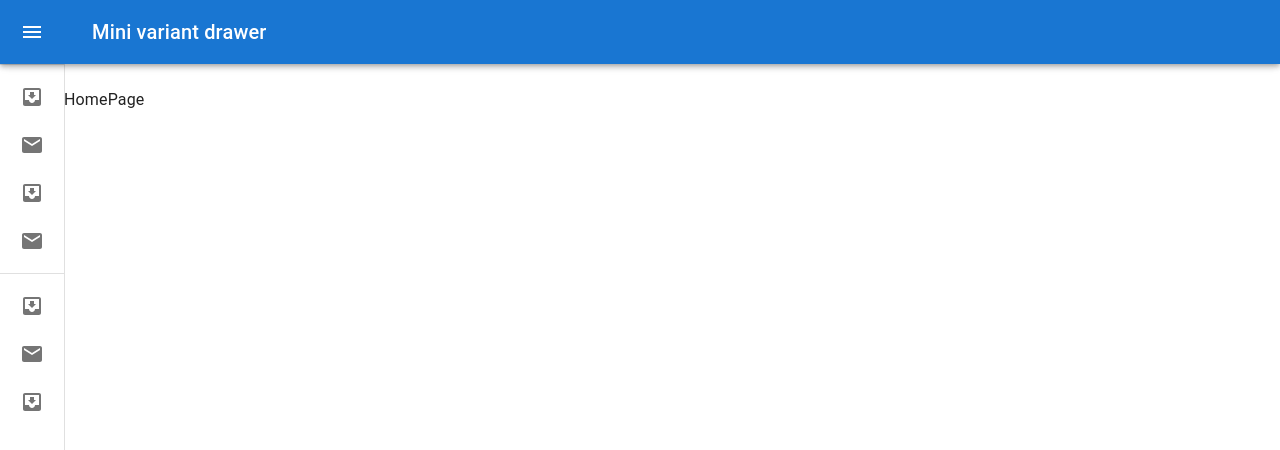
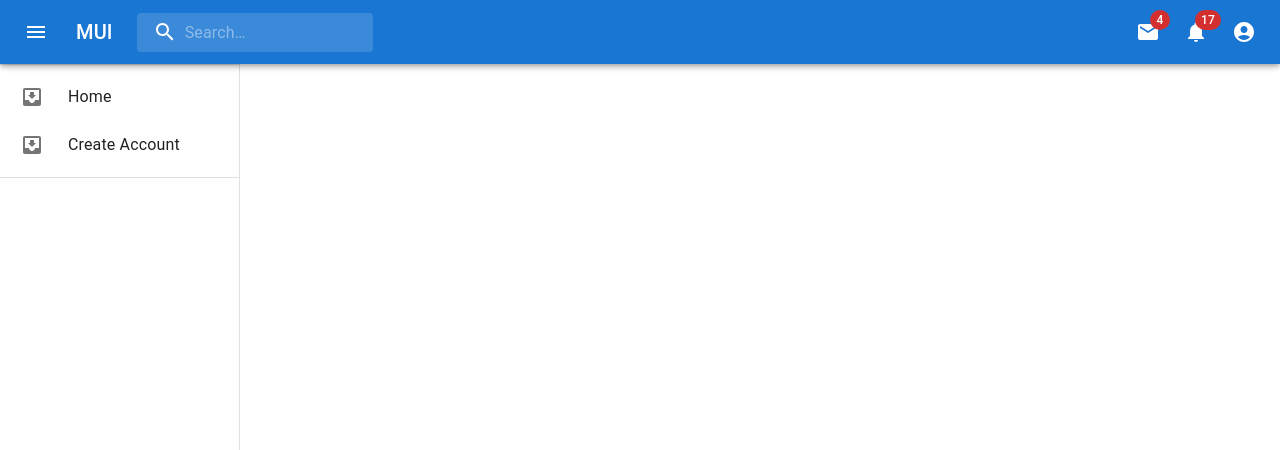
Before and after one commit to lokhandecoder/MembershipManagementWeb, a React (Create React App) app: page / in a window 1280 px wide. Shown: the top 450 px of the page. Built offline with nearby package versions, Linux system fonts and the light colour scheme.

Commit message:
new chnages

```diff
--- a/package.json
+++ b/package.json
@@ -24,7 +24,8 @@
     "react-scripts": "5.0.1",
     "styled-components": "^6.1.8",
     "typescript": "^4.9.5",
-    "web-vitals": "^2.1.4"
+    "web-vitals": "^2.1.4",
+    "zustand": "^4.4.7"
   },
   "scripts": {
     "start": "react-scripts start",
--- a/src/Components/Fixed/LayoutComponent.tsx
+++ b/src/Components/Fixed/LayoutComponent.tsx
@@ -1,5 +1,6 @@
 import React, { ReactNode } from "react";
 import MiniDrawer from "./MiniDrawer";
+import SideNav from "./SideNav";
 
 interface LayoutComponentProps {
   children: ReactNode;
@@ -9,7 +10,8 @@
   return (
     <>
       <MiniDrawer />
-      <div style={{marginLeft: "5%"}}>
+      <SideNav />
+      <div style={{marginLeft: "4%", marginTop: "1.5%"}}>
       {children}
       </div>
     </>
--- a/src/Components/Fixed/MiniDrawer.tsx
+++ b/src/Components/Fixed/MiniDrawer.tsx
@@ -1,189 +1,247 @@
 import * as React from 'react';
-import { styled, useTheme, Theme, CSSObject } from '@mui/material/styles';
+import { styled, alpha } from '@mui/material/styles';
 import Box from '@mui/material/Box';
-import MuiDrawer from '@mui/material/Drawer';
+import Toolbar from '@mui/material/Toolbar';
+import IconButton from '@mui/material/IconButton';
+import Typography from '@mui/material/Typography';
+import InputBase from '@mui/material/InputBase';
+import Badge from '@mui/material/Badge';
+import MenuItem from '@mui/material/MenuItem';
+import Menu from '@mui/material/Menu';
+import MenuIcon from '@mui/icons-material/Menu';
+import SearchIcon from '@mui/icons-material/Search';
+import AccountCircle from '@mui/icons-material/AccountCircle';
+import MailIcon from '@mui/icons-material/Mail';
+import NotificationsIcon from '@mui/icons-material/Notifications';
+import MoreIcon from '@mui/icons-material/MoreVert';
 import MuiAppBar, { AppBarProps as MuiAppBarProps } from '@mui/material/AppBar';
-import Toolbar from '@mui/material/Toolbar';
-import List from '@mui/material/List';
-import CssBaseline from '@mui/material/CssBaseline';
-import Typography from '@mui/material/Typography';
-import Divider from '@mui/material/Divider';
-import IconButton from '@mui/material/IconButton';
-import MenuIcon from '@mui/icons-material/Menu';
-import ChevronLeftIcon from '@mui/icons-material/ChevronLeft';
-import ChevronRightIcon from '@mui/icons-material/ChevronRight';
-import ListItem from '@mui/material/ListItem';
-import ListItemButton from '@mui/material/ListItemButton';
-import ListItemIcon from '@mui/material/ListItemIcon';
-import ListItemText from '@mui/material/ListItemText';
-import InboxIcon from '@mui/icons-material/MoveToInbox';
-import MailIcon from '@mui/icons-material/Mail';
+import { useAppStore } from '../../appStore';
 
-const drawerWidth = 240;
+interface AppBarProps extends MuiAppBarProps {
+    open?: boolean;
+  }
+const AppBar = styled(MuiAppBar, {
+    shouldForwardProp: (prop) => prop !== 'open',
+  })<AppBarProps>(({ theme }) => ({
+    zIndex: theme.zIndex.drawer + 1,
 
-const openedMixin = (theme: Theme): CSSObject => ({
-  width: drawerWidth,
-  transition: theme.transitions.create('width', {
-    easing: theme.transitions.easing.sharp,
-    duration: theme.transitions.duration.enteringScreen,
-  }),
-  overflowX: 'hidden',
-});
+  }));
+const Search = styled('div')(({ theme }) => ({
+  position: 'relative',
+  borderRadius: theme.shape.borderRadius,
+  backgroundColor: alpha(theme.palette.common.white, 0.15),
+  '&:hover': {
+    backgroundColor: alpha(theme.palette.common.white, 0.25),
+  },
+  marginRight: theme.spacing(2),
+  marginLeft: 0,
+  width: '100%',
+  [theme.breakpoints.up('sm')]: {
+    marginLeft: theme.spacing(3),
+    width: 'auto',
+  },
+}));
 
-const closedMixin = (theme: Theme): CSSObject => ({
-  transition: theme.transitions.create('width', {
-    easing: theme.transitions.easing.sharp,
-    duration: theme.transitions.duration.leavingScreen,
-  }),
-  overflowX: 'hidden',
-  width: `calc(${theme.spacing(7)} + 1px)`,
-  [theme.breakpoints.up('sm')]: {
-    width: `calc(${theme.spacing(8)} + 1px)`,
-  },
-});
-
-const DrawerHeader = styled('div')(({ theme }) => ({
+const SearchIconWrapper = styled('div')(({ theme }) => ({
+  padding: theme.spacing(0, 2),
+  height: '100%',
+  position: 'absolute',
+  pointerEvents: 'none',
   display: 'flex',
   alignItems: 'center',
-  justifyContent: 'flex-end',
-  padding: theme.spacing(0, 1),
-  // necessary for content to be below app bar
-  ...theme.mixins.toolbar,
+  justifyContent: 'center',
 }));
 
-interface AppBarProps extends MuiAppBarProps {
-  open?: boolean;
-}
-
-const AppBar = styled(MuiAppBar, {
-  shouldForwardProp: (prop) => prop !== 'open',
-})<AppBarProps>(({ theme, open }) => ({
-  zIndex: theme.zIndex.drawer + 1,
-  transition: theme.transitions.create(['width', 'margin'], {
-    easing: theme.transitions.easing.sharp,
-    duration: theme.transitions.duration.leavingScreen,
-  }),
-  ...(open && {
-    marginLeft: drawerWidth,
-    width: `calc(100% - ${drawerWidth}px)`,
-    transition: theme.transitions.create(['width', 'margin'], {
-      easing: theme.transitions.easing.sharp,
-      duration: theme.transitions.duration.enteringScreen,
-    }),
-  }),
+const StyledInputBase = styled(InputBase)(({ theme }) => ({
+  color: 'inherit',
+  '& .MuiInputBase-input': {
+    padding: theme.spacing(1, 1, 1, 0),
+    // vertical padding + font size from searchIcon
+    paddingLeft: `calc(1em + ${theme.spacing(4)})`,
+    transition: theme.transitions.create('width'),
+    width: '100%',
+    [theme.breakpoints.up('md')]: {
+      width: '20ch',
+    },
+  },
 }));
 
-const Drawer = styled(MuiDrawer, { shouldForwardProp: (prop) => prop !== 'open' })(
-  ({ theme, open }) => ({
-    width: drawerWidth,
-    flexShrink: 0,
-    whiteSpace: 'nowrap',
-    boxSizing: 'border-box',
-    ...(open && {
-      ...openedMixin(theme),
-      '& .MuiDrawer-paper': openedMixin(theme),
-    }),
-    ...(!open && {
-      ...closedMixin(theme),
-      '& .MuiDrawer-paper': closedMixin(theme),
-    }),
-  }),
-);
+export default function MiniDrawer() {
+  const [anchorEl, setAnchorEl] = React.useState<null | HTMLElement>(null);
+  const [mobileMoreAnchorEl, setMobileMoreAnchorEl] =
+    React.useState<null | HTMLElement>(null);
 
-export default function MiniDrawer() {
-  const theme = useTheme();
-  const [open, setOpen] = React.useState(false);
+    const updateOpen = useAppStore((state) => state.updateOpen);
+    const dopen = useAppStore((state) => state.dopen);
+  const isMenuOpen = Boolean(anchorEl);
+  const isMobileMenuOpen = Boolean(mobileMoreAnchorEl);
 
-  const handleDrawerOpen = () => {
-    setOpen(true);
+  const handleProfileMenuOpen = (event: React.MouseEvent<HTMLElement>) => {
+    setAnchorEl(event.currentTarget);
   };
 
-  const handleDrawerClose = () => {
-    setOpen(false);
+  const handleMobileMenuClose = () => {
+    setMobileMoreAnchorEl(null);
   };
 
+  const handleMenuClose = () => {
+    setAnchorEl(null);
+    handleMobileMenuClose();
+  };
+
+  const handleMobileMenuOpen = (event: React.MouseEvent<HTMLElement>) => {
+    setMobileMoreAnchorEl(event.currentTarget);
+  };
+
+  const menuId = 'primary-search-account-menu';
+  const renderMenu = (
+    <Menu
+      anchorEl={anchorEl}
+      anchorOrigin={{
+        vertical: 'top',
+        horizontal: 'right',
+      }}
+      id={menuId}
+      keepMounted
+      transformOrigin={{
+        vertical: 'top',
+        horizontal: 'right',
+      }}
+      open={isMenuOpen}
+      onClose={handleMenuClose}
+    >
+      <MenuItem onClick={handleMenuClose}>Profile</MenuItem>
+      <MenuItem onClick={handleMenuClose}>My account</MenuItem>
+    </Menu>
+  );
+
+  const mobileMenuId = 'primary-search-account-menu-mobile';
+  const renderMobileMenu = (
+    <Menu
+      anchorEl={mobileMoreAnchorEl}
+      anchorOrigin={{
+        vertical: 'top',
+        horizontal: 'right',
+      }}
+      id={mobileMenuId}
+      keepMounted
+      transformOrigin={{
+        vertical: 'top',
+        horizontal: 'right',
+      }}
+      open={isMobileMenuOpen}
+      onClose={handleMobileMenuClose}
+    >
+      <MenuItem>
+        <IconButton size="large" aria-label="show 4 new mails" color="inherit">
+          <Badge badgeContent={4} color="error">
+            <MailIcon />
+          </Badge>
+        </IconButton>
+        <p>Messages</p>
+      </MenuItem>
+      <MenuItem>
+        <IconButton
+          size="large"
+          aria-label="show 17 new notifications"
+          color="inherit"
+        >
+          <Badge badgeContent={17} color="error">
+            <NotificationsIcon />
+          </Badge>
+        </IconButton>
+        <p>Notifications</p>
+      </MenuItem>
+      <MenuItem onClick={handleProfileMenuOpen}>
+        <IconButton
+          size="large"
+          aria-label="account of current user"
+          aria-controls="primary-search-account-menu"
+          aria-haspopup="true"
+          color="inherit"
+        >
+          <AccountCircle />
+        </IconButton>
+        <p>Profile</p>
+      </MenuItem>
+    </Menu>
+  );
+
   return (
-    <Box sx={{ display: 'flex' }}>
-      <CssBaseline />
-      <AppBar position="fixed" open={open} >
+    <Box sx={{ flexGrow: 1 }}>
+      <AppBar position="fixed">
         <Toolbar>
           <IconButton
+            size="large"
+            edge="start"
             color="inherit"
             aria-label="open drawer"
-            onClick={handleDrawerOpen}
-            edge="start"
-            sx={{
-              marginRight: 5,
-              ...(open && { display: 'none' }),
-            }}
+            sx={{ mr: 2 }}
+            onClick={() => updateOpen(!dopen)}
           >
             <MenuIcon />
           </IconButton>
-          <Typography variant="h6" noWrap component="div">
-            Mini variant drawer
+          <Typography
+            variant="h6"
+            noWrap
+            component="div"
+            sx={{ display: { xs: 'none', sm: 'block' } }}
+          >
+            MUI
           </Typography>
+          <Search>
+            <SearchIconWrapper>
+              <SearchIcon />
+            </SearchIconWrapper>
+            <StyledInputBase
+              placeholder="Search…"
+              inputProps={{ 'aria-label': 'search' }}
+            />
+          </Search>
+          <Box sx={{ flexGrow: 1 }} />
+          <Box sx={{ display: { xs: 'none', md: 'flex' } }}>
+            <IconButton size="large" aria-label="show 4 new mails" color="inherit">
+              <Badge badgeContent={4} color="error">
+                <MailIcon />
+              </Badge>
+            </IconButton>
+            <IconButton
+              size="large"
+              aria-label="show 17 new notifications"
+              color="inherit"
+            >
+              <Badge badgeContent={17} color="error">
+                <NotificationsIcon />
+              </Badge>
+            </IconButton>
+            <IconButton
+              size="large"
+              edge="end"
+              aria-label="account of current user"
+              aria-controls={menuId}
+              aria-haspopup="true"
+              onClick={handleProfileMenuOpen}
+              color="inherit"
+            >
+              <AccountCircle />
+            </IconButton>
+          </Box>
+          <Box sx={{ display: { xs: 'flex', md: 'none' } }}>
+            <IconButton
+              size="large"
+              aria-label="show more"
+              aria-controls={mobileMenuId}
+              aria-haspopup="true"
+              onClick={handleMobileMenuOpen}
+              color="inherit"
+            >
+              <MoreIcon />
+            </IconButton>
+          </Box>
         </Toolbar>
       </AppBar>
-      <Drawer variant="permanent" open={open}>
-        <DrawerHeader>
-          <IconButton onClick={handleDrawerClose}>
-            {theme.direction === 'rtl' ? <ChevronRightIcon /> : <ChevronLeftIcon />}
-          </IconButton>
-        </DrawerHeader>
-        <Divider />
-        <List>
-          {['Inbox', 'Starred', 'Send email', 'Drafts'].map((text, index) => (
-            <ListItem key={text} disablePadding sx={{ display: 'block' }}>
-              <ListItemButton
-                sx={{
-                  minHeight: 48,
-                  justifyContent: open ? 'initial' : 'center',
-                  px: 2.5,
-                }}
-              >
-                <ListItemIcon
-                  sx={{
-                    minWidth: 0,
-                    mr: open ? 3 : 'auto',
-                    justifyContent: 'center',
-                  }}
-                >
-                  {index % 2 === 0 ? <InboxIcon /> : <MailIcon />}
-                </ListItemIcon>
-                <ListItemText primary={text} sx={{ opacity: open ? 1 : 0 }} />
-              </ListItemButton>
-            </ListItem>
-          ))}
-        </List>
-        <Divider />
-        <List>
-          {['All mail', 'Trash', 'Spam'].map((text, index) => (
-            <ListItem key={text} disablePadding sx={{ display: 'block' }}>
-              <ListItemButton
-                sx={{
-                  minHeight: 48,
-                  justifyContent: open ? 'initial' : 'center',
-                  px: 2.5,
-                }}
-              >
-                <ListItemIcon
-                  sx={{
-                    minWidth: 0,
-                    mr: open ? 3 : 'auto',
-                    justifyContent: 'center',
-                  }}
-                >
-                  {index % 2 === 0 ? <InboxIcon /> : <MailIcon />}
-                </ListItemIcon>
-                <ListItemText primary={text} sx={{ opacity: open ? 1 : 0 }} />
-              </ListItemButton>
-            </ListItem>
-          ))}
-        </List>
-      </Drawer>
-      <Box component="main" sx={{ flexGrow: 1, p: 3, mb: 5 }}>
-
-      </Box>
+      {renderMobileMenu}
+      {renderMenu}
     </Box>
   );
 }
--- /dev/null
+++ b/src/Components/Fixed/SideNav.tsx
@@ -0,0 +1,144 @@
+import * as React from "react";
+import { styled, useTheme, Theme, CSSObject } from "@mui/material/styles";
+import Box from "@mui/material/Box";
+import MuiDrawer from "@mui/material/Drawer";
+import MuiAppBar, { AppBarProps as MuiAppBarProps } from "@mui/material/AppBar";
+import Toolbar from "@mui/material/Toolbar";
+import List from "@mui/material/List";
+import CssBaseline from "@mui/material/CssBaseline";
+import Typography from "@mui/material/Typography";
+import Divider from "@mui/material/Divider";
+import IconButton from "@mui/material/IconButton";
+import MenuIcon from "@mui/icons-material/Menu";
+import ChevronLeftIcon from "@mui/icons-material/ChevronLeft";
+import ChevronRightIcon from "@mui/icons-material/ChevronRight";
+import ListItem from "@mui/material/ListItem";
+import ListItemButton from "@mui/material/ListItemButton";
+import ListItemIcon from "@mui/material/ListItemIcon";
+import ListItemText from "@mui/material/ListItemText";
+import InboxIcon from "@mui/icons-material/MoveToInbox";
+import MailIcon from "@mui/icons-material/Mail";
+import { useNavigate } from "react-router-dom";
+import { useAppStore } from "../../appStore";
+
+const drawerWidth = 240;
+
+const openedMixin = (theme: Theme): CSSObject => ({
+  width: drawerWidth,
+  transition: theme.transitions.create("width", {
+    easing: theme.transitions.easing.sharp,
+    duration: theme.transitions.duration.enteringScreen,
+  }),
+  overflowX: "hidden",
+});
+
+const closedMixin = (theme: Theme): CSSObject => ({
+  transition: theme.transitions.create("width", {
+    easing: theme.transitions.easing.sharp,
+    duration: theme.transitions.duration.leavingScreen,
+  }),
+  overflowX: "hidden",
+  width: `calc(${theme.spacing(7)} + 1px)`,
+  [theme.breakpoints.up("sm")]: {
+    width: `calc(${theme.spacing(8)} + 1px)`,
+  },
+});
+
+const DrawerHeader = styled("div")(({ theme }) => ({
+  display: "flex",
+  alignItems: "center",
+  justifyContent: "flex-end",
+  padding: theme.spacing(0, 1),
+  // necessary for content to be below app bar
+  ...theme.mixins.toolbar,
+}));
+
+
+
+const Drawer = styled(MuiDrawer, {
+  shouldForwardProp: (prop) => prop !== "open",
+})(({ theme, open }) => ({
+  width: drawerWidth,
+  flexShrink: 0,
+  whiteSpace: "nowrap",
+  boxSizing: "border-box",
+  ...(open && {
+    ...openedMixin(theme),
+    "& .MuiDrawer-paper": openedMixin(theme),
+  }),
+  ...(!open && {
+    ...closedMixin(theme),
+    "& .MuiDrawer-paper": closedMixin(theme),
+  }),
+}));
+
+export default function SideNav() {
+  const theme = useTheme();
+//   const [open, setOpen] = React.useState(true);
+  const open = useAppStore((state) => state.dopen);
+  const navigate = useNavigate()
+
+
+  return (
+    <Box sx={{ display: "flex" }}>
+      <CssBaseline />
+      <Box height={30} />
+      <Drawer variant="permanent" open={open}>
+        <DrawerHeader>
+          <IconButton >
+            {theme.direction === "rtl" ? (
+              <ChevronRightIcon />
+            ) : (
+              <ChevronLeftIcon />
+            )}
+          </IconButton>
+        </DrawerHeader>
+        <Divider />
+        <List>
+          <ListItem disablePadding sx={{ display: "block" }} onClick={() => navigate('/')}>
+            <ListItemButton
+              sx={{
+                minHeight: 48,
+                justifyContent: open ? "initial" : "center",
+                px: 2.5,
+              }}
+            >
+              <ListItemIcon
+                sx={{
+                  minWidth: 0,
+                  mr: open ? 3 : "auto",
+                  justifyContent: "center",
+                }}
+              >
+                <InboxIcon />
+              </ListItemIcon>
+              <ListItemText primary="Home" sx={{ opacity: open ? 1 : 0 }} />
+            </ListItemButton>
+          </ListItem>
+          <ListItem disablePadding sx={{ display: "block" }} onClick={() => navigate('/create-account')}>
+            <ListItemButton
+              sx={{
+                minHeight: 48,
+                justifyContent: open ? "initial" : "center",
+                px: 2.5,
+              }}
+            >
+              <ListItemIcon
+                sx={{
+                  minWidth: 0,
+                  mr: open ? 3 : "auto",
+                  justifyContent: "center",
+                }}
+              >
+                <InboxIcon />
+              </ListItemIcon>
+              <ListItemText primary="Create Account" sx={{ opacity: open ? 1 : 0 }} />
+            </ListItemButton>
+          </ListItem>
+        </List>
+        <Divider />
+      </Drawer>
+      <Box component="main" sx={{ flexGrow: 1, p: 3 }}></Box>
+    </Box>
+  );
+}
--- /dev/null
+++ b/src/appStore.tsx
@@ -0,0 +1,14 @@
+import create from 'zustand';
+import { persist } from 'zustand/middleware';
+
+interface AppStoreState {
+  dopen: boolean;
+  updateOpen: (dopen: boolean) => void;
+}
+
+const appStore = persist<AppStoreState>((set) => ({
+  dopen: true,
+  updateOpen: (dopen) => set({ dopen }),
+}), { name: "my_app_store" });
+
+export const useAppStore = create(appStore);
```
Also changed, not shown: 1 other file (tests, documents, lock files or other folders).
